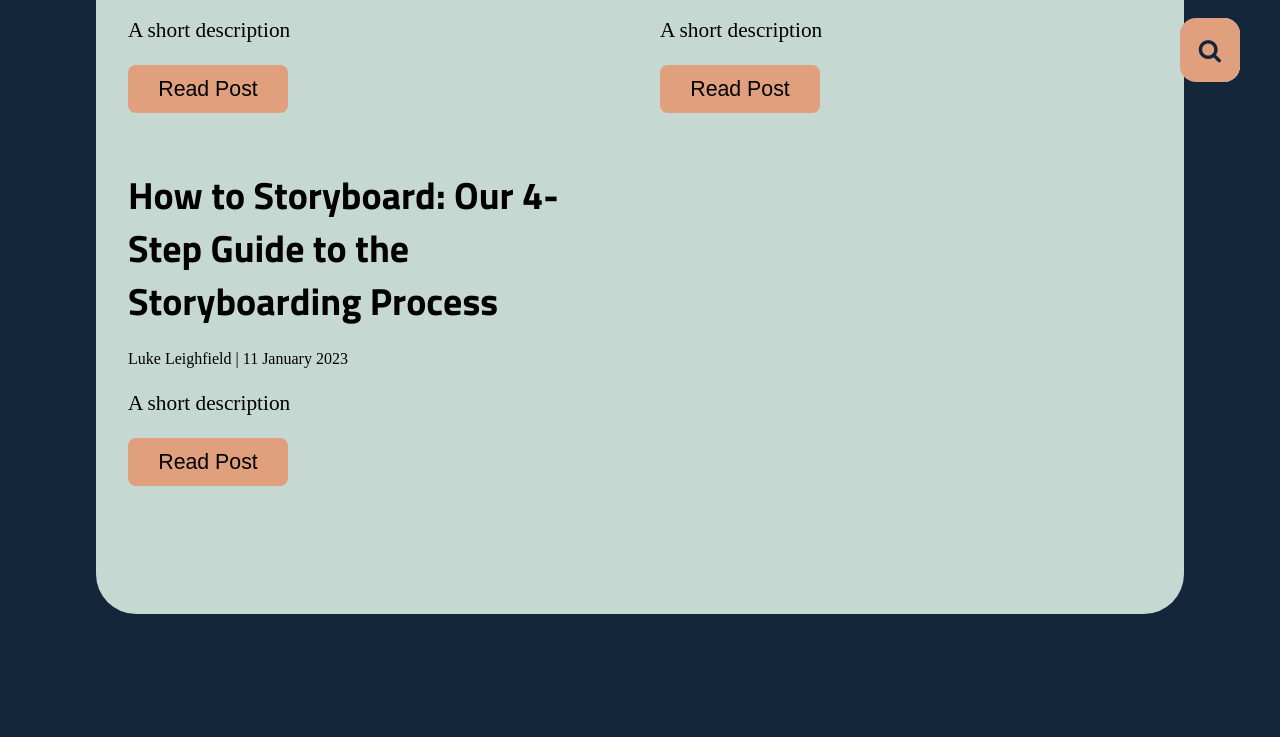
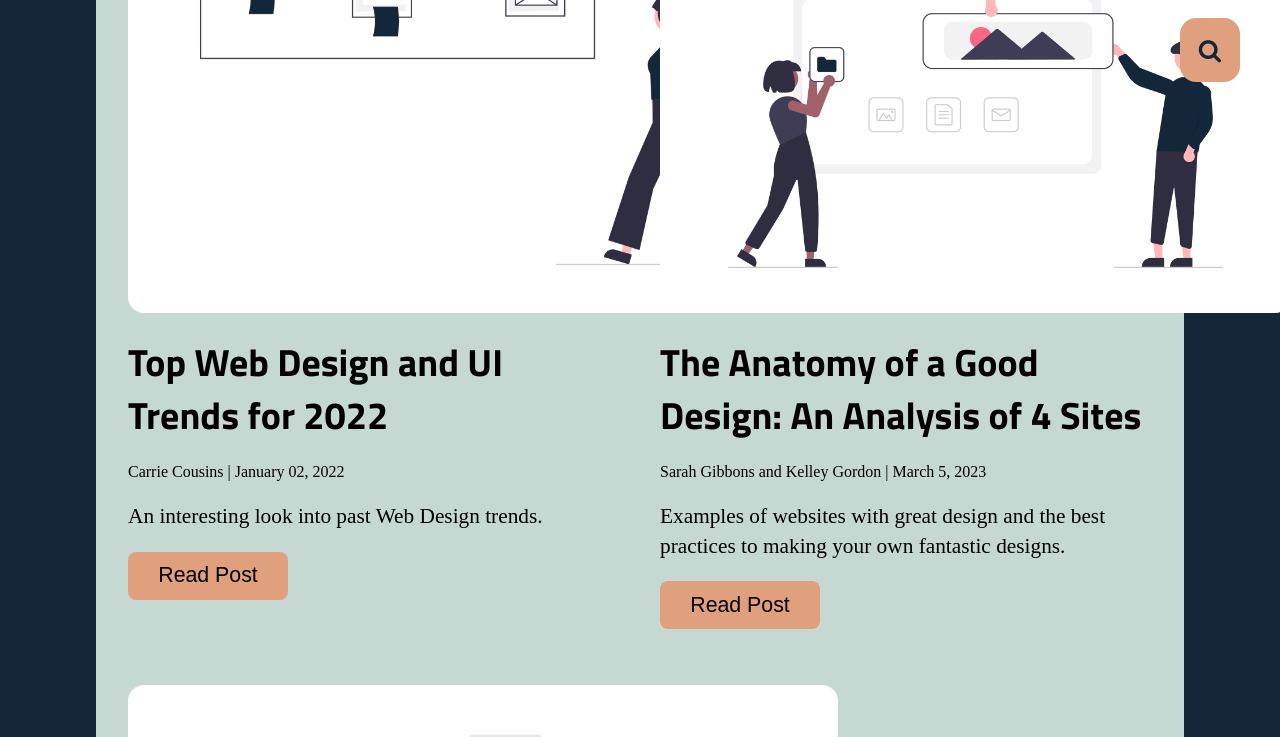
Before and after one commit to asing44/ENGL-202D-Project-4, a plain HTML site: page blog.html in a window 1280 px wide. Shown: the part 654-1391 px from the top of the page. Before the commit the page ends 1332 px from the top, so only its background shows below. Drawn offline with nearby package versions, Linux system fonts and the light colour scheme; a web font is replaced by a local one.

Commit message:
finished blog page

```diff
--- a/blog.html
+++ b/blog.html
@@ -60,24 +60,24 @@
             </header>
             <section class="--main-content-container">
                 <div class="--blog-container --blog-1">
-                    <img class="--blog-post-image">
+                    <a class=--blog-image-link><img class="--blog-post-image" src="./Images/Blog 1 Image.png" alt="People developing a webpage"></a>
                     <h2 class="--blog-post-title">Top Web Design and UI Trends for 2022</h2>
                     <p class="--blog-post-details">Carrie Cousins | January 02, 2022</p>
-                    <p class="--blog-post-description">A short description</p>
+                    <p class="--blog-post-description">An interesting look into past Web Design trends.</p>
                     <button class="--blog-post-button" type="button">Read Post</button>
                 </div>
                 <div class="--blog-container --blog-2">
-                    <img class="--blog-post-image">
+                    <a class=--blog-image-link><img class="--blog-post-image" src="./Images/Blog 2 Image.png" alt="A person creating wireframes"></a>
                     <h2 class="--blog-post-title">The Anatomy of a Good Design: An Analysis of 4 Sites</h2>
-                    <p class="--blog-post-details">     Sarah Gibbons and Kelley Gordon | March 5, 2023 </p>
-                    <p class="--blog-post-description">A short description</p>
+                    <p class="--blog-post-details">Sarah Gibbons and Kelley Gordon | March 5, 2023 </p>
+                    <p class="--blog-post-description">Examples of websites with great design and the best practices to making your own fantastic designs.</p>
                     <button class="--blog-post-button" type="button">Read Post</button>
                 </div>
                 <div class="--blog-container --blog-3">
-                    <img class="--blog-post-image">
+                    <a class=--blog-image-link><img class="--blog-post-image" src="./Images/Blog 3 Image.png" alt="A person brainstorming"></a>
                     <h2 class="--blog-post-title">How to Storyboard: Our 4-Step Guide to the Storyboarding Process</h2>
                     <p class="--blog-post-details">Luke Leighfield | 11 January 2023</p>
-                    <p class="--blog-post-description">A short description</p>
+                    <p class="--blog-post-description">Why is storyboarding important and what is a normal process for creating storyboards?</p>
                     <button class="--blog-post-button" type="button">Read Post</button>
                 </div>
             </section>
--- a/styles.css
+++ b/styles.css
@@ -584,6 +584,15 @@ main {
     display: flex;
     flex-direction: column;
     min-width: 50%;
+    height: fit-content;
+}
+
+.--blog-post-image {
+    height: 29rem;
+    background-position: center center;
+    background-size: cover;
+    margin-bottom: 1rem;
+    border-radius: 1rem;
 }
 
 .--blog-post-title {
```
Also changed, not shown: Images/Blog 1 Image.png (added), Images/Blog 2 Image.png (added), Images/Blog 3 Image.png (added).
